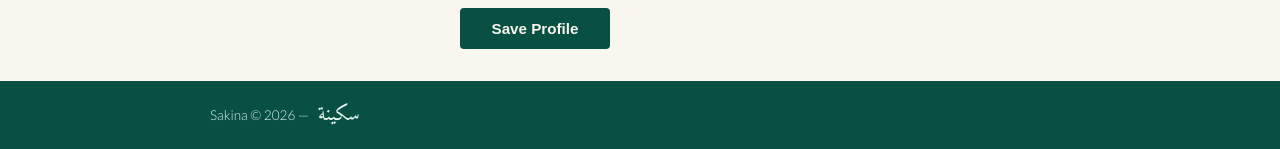
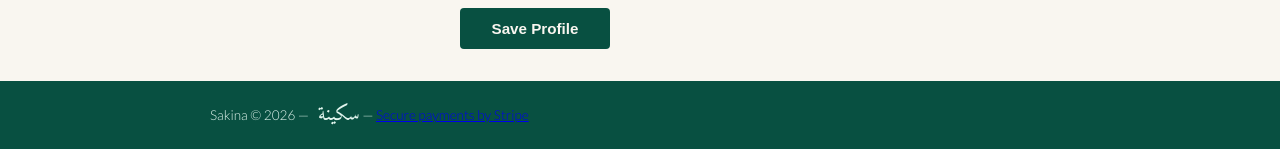
Before and after one commit to Sascha-netizen/sakina_matchmaking, a Django app: page /profile/create/ in a window 1280 px wide. Shown: the part 1455-1604 px from the top of the page. Run offline with Django 4.2, Linux system fonts and the light colour scheme; the visitor is signed in with stand-in values (Sample User, id 1); data that the repository does not hold is empty.

Commit message:
Add Stripe external link with rel attribute to footer

```diff
--- a/templates/base.html
+++ b/templates/base.html
@@ -47,7 +47,7 @@
     </main>
     <footer>
     <div class="footer-inner">
-        <p>Sakina &copy; 2026 &mdash; <span class="arabic">سكينة</span></p>
+        <p>Sakina &copy; 2026 &mdash; <span class="arabic">سكينة</span> &mdash; <a href="https://stripe.com" rel="noopener" target="_blank">Secure payments by Stripe</a></p>
         <div class="footer-newsletter">
             <script async src="https://eocampaign1.com/form/2754d17c-5b42-11f1-b336-11a4ee52a50e.js" data-form="2754d17c-5b42-11f1-b336-11a4ee52a50e"></script>
         </div>
```
